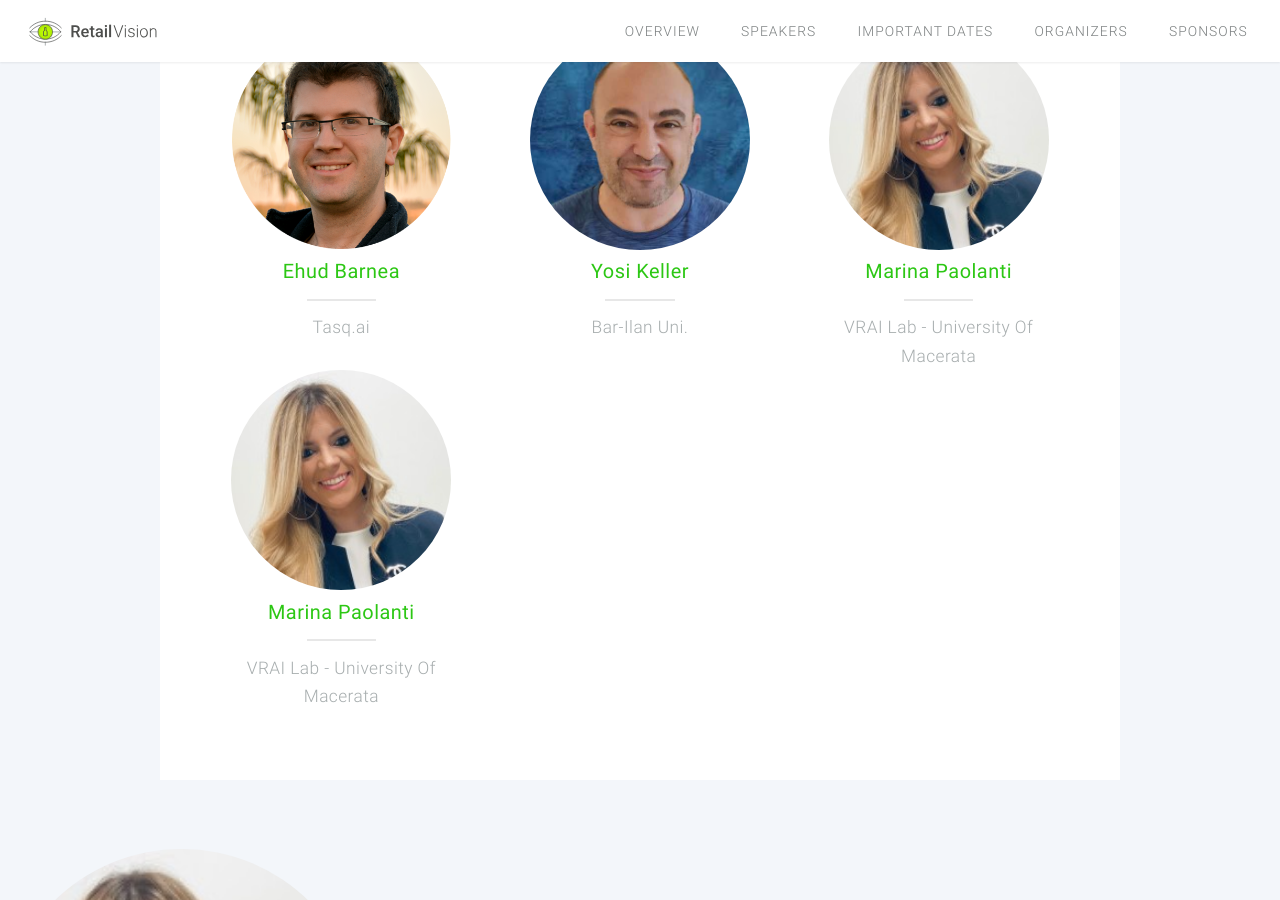
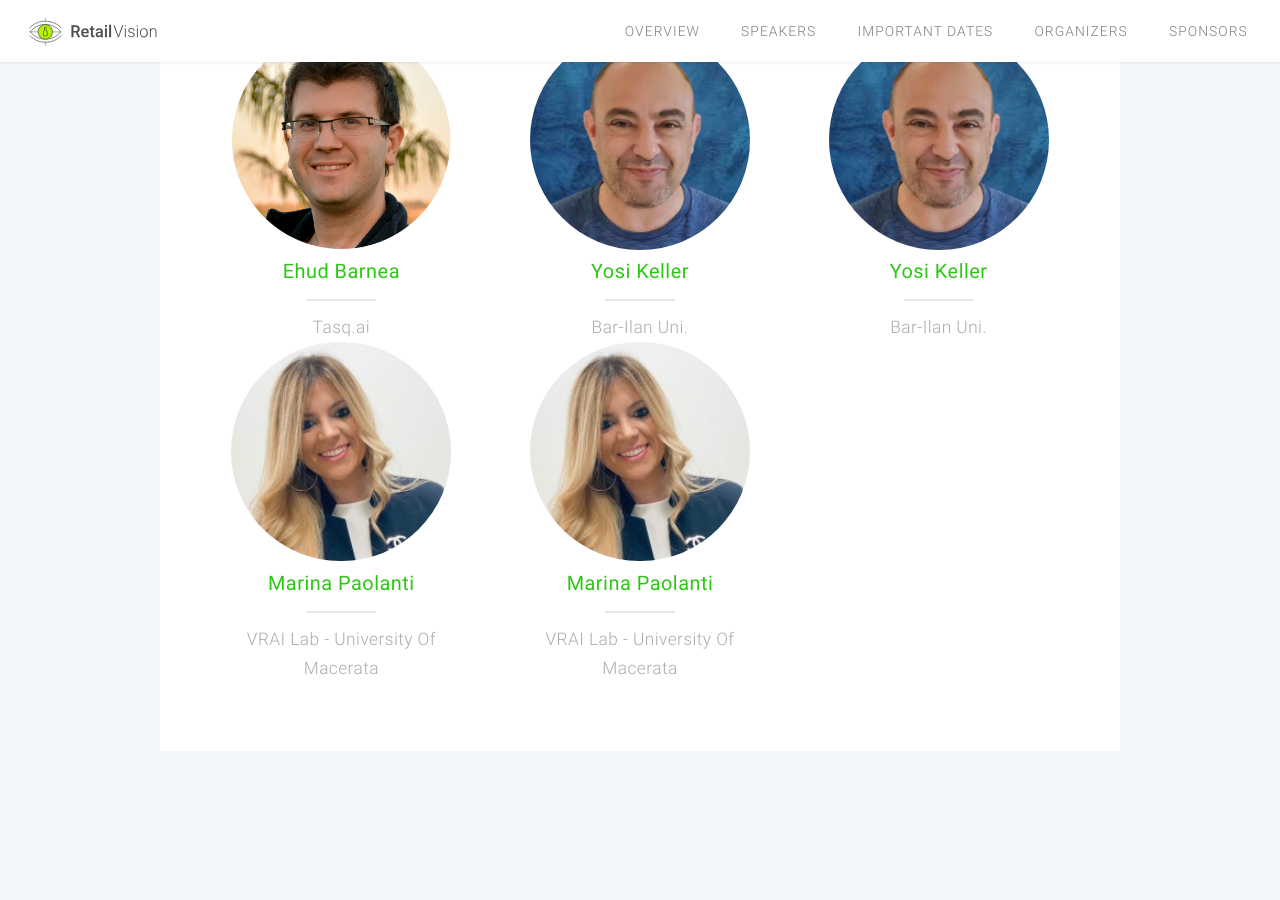
Before and after one commit to retailvisionworkshop/retailvisionworkshop.github.io, a Jekyll site: the page built from index.html, in a window 1280 px wide and 900 px high, scrolled down 3732 px. Built offline with Jekyll 4.4.1, drawn with Linux system fonts in a browser that asks for light colours.

Commit message:
Update index.html

```diff
--- a/index.html
+++ b/index.html
@@ -288,6 +288,20 @@
                 </a>
             </div>
 
+             <div class="4u">
+                <a href="https://yosikeller.github.io/" target="_blank" class="image">
+                    <section>
+
+                        <img class="image-circle-organizers" src="/images/organisers/Yosi_Keller.jpg" alt="" style="  border-radius: 50%;"/>
+                        <header id="name">
+                            <strong>Yosi Keller</strong>
+                        </header>
+                        <div id="minor_line"></div>
+                        <div class="affiliation">Bar-Ilan Uni.</div>
+                    </section>
+                </a>
+            </div>
+
             <div class="4u">
                 <a href="https://vrai.dii.univpm.it/marina.paolanti" target="_blank">
                     <section>
@@ -318,20 +332,6 @@
     </section>
 
 
-    <div class="4u">
-                <a href="https://vrai.dii.univpm.it/marina.paolanti" target="_blank">
-                    <section>
-                        <img class="image-circle-organizers" src="/images/organisers/Marina_Paolanti.jpeg" alt=""/>
-                        <header id="name">
-                            <strong>Marina Paolanti</strong>
-                        </header>
-                        <div id="minor_line"></div>
-                        <div class="affiliation">VRAI Lab - University Of Macerata</div>
-                    </section>
-                </a>
-            </div>
-        </div>
-    </section>
 
 
 
```
